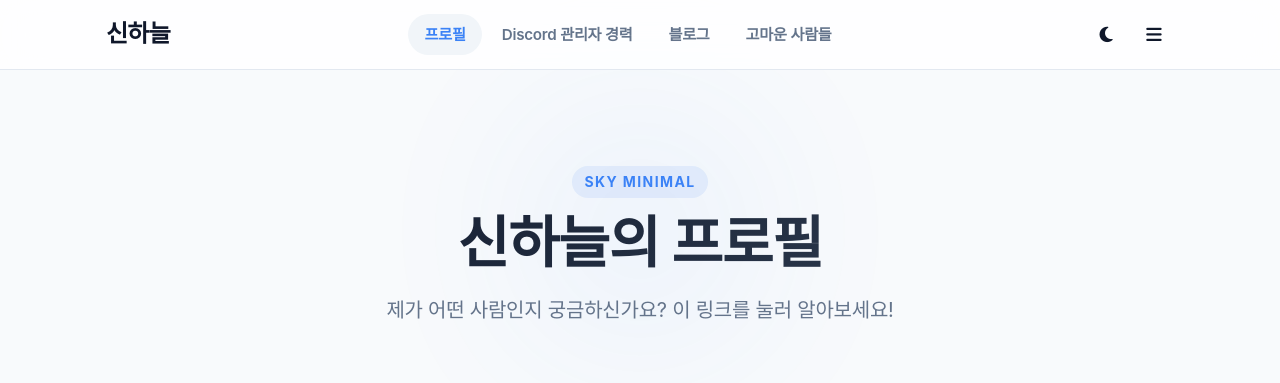
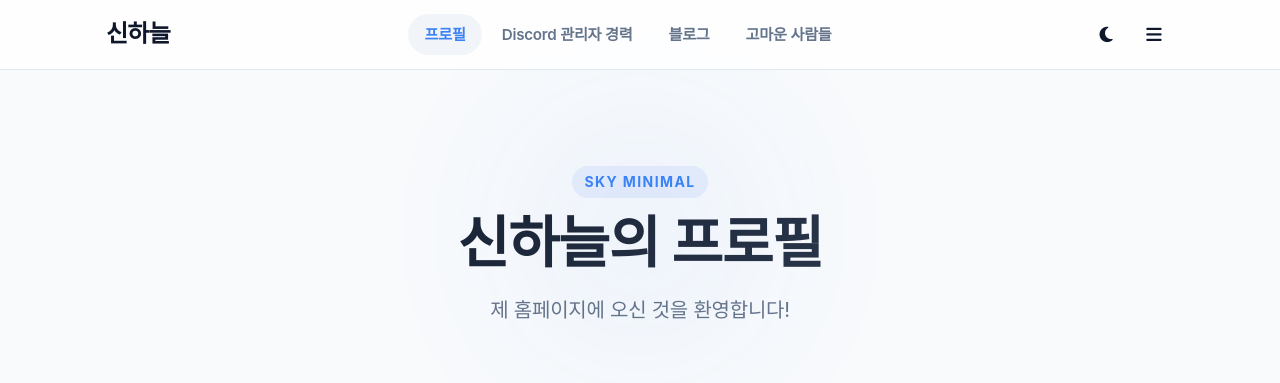
Before and after one commit to ShinHaneul-39/Homepage, a website: page index.html in a window 1280 px wide. Shown: the top 383 px of the page. Drawn offline with Linux system fonts and the light colour scheme; a web font is replaced by a local one.

Commit message:
docs: update welcome message in profile section
The previous message was more focused on prompting action, while the new one provides a warmer welcome to visitors

```diff
--- a/index.html
+++ b/index.html
@@ -60,7 +60,7 @@
       <div class="container">
         <div class="intro-tag" role="text" aria-label="사이트 테마">Sky Minimal</div>
         <h1>신하늘의 프로필</h1>
-        <p class="desc">제가 어떤 사람인지 궁금하신가요? 이 링크를 눌러 알아보세요!</p>
+        <p class="desc">제 홈페이지에 오신 것을 환영합니다!</p>
       </div>
     </section>
 
```
